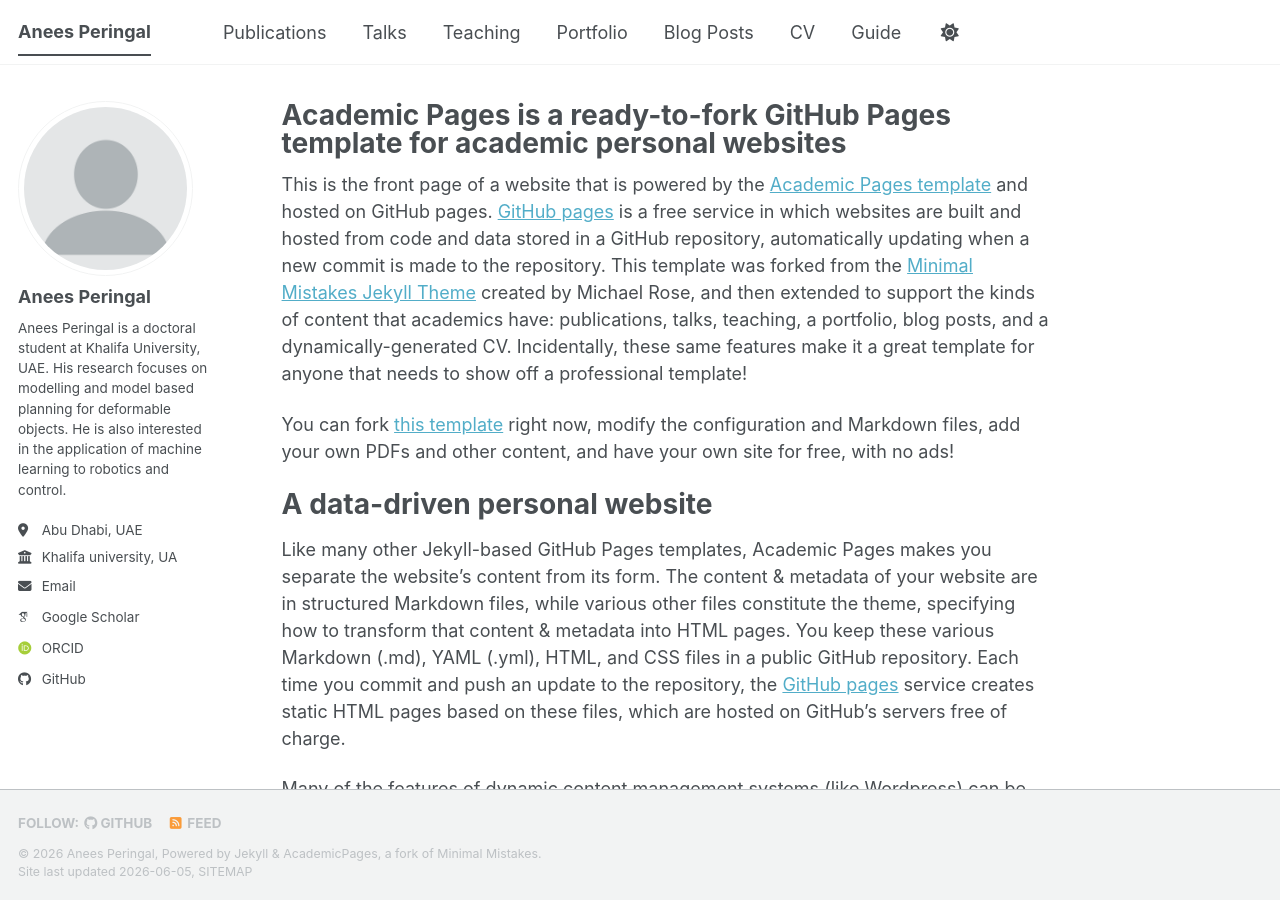
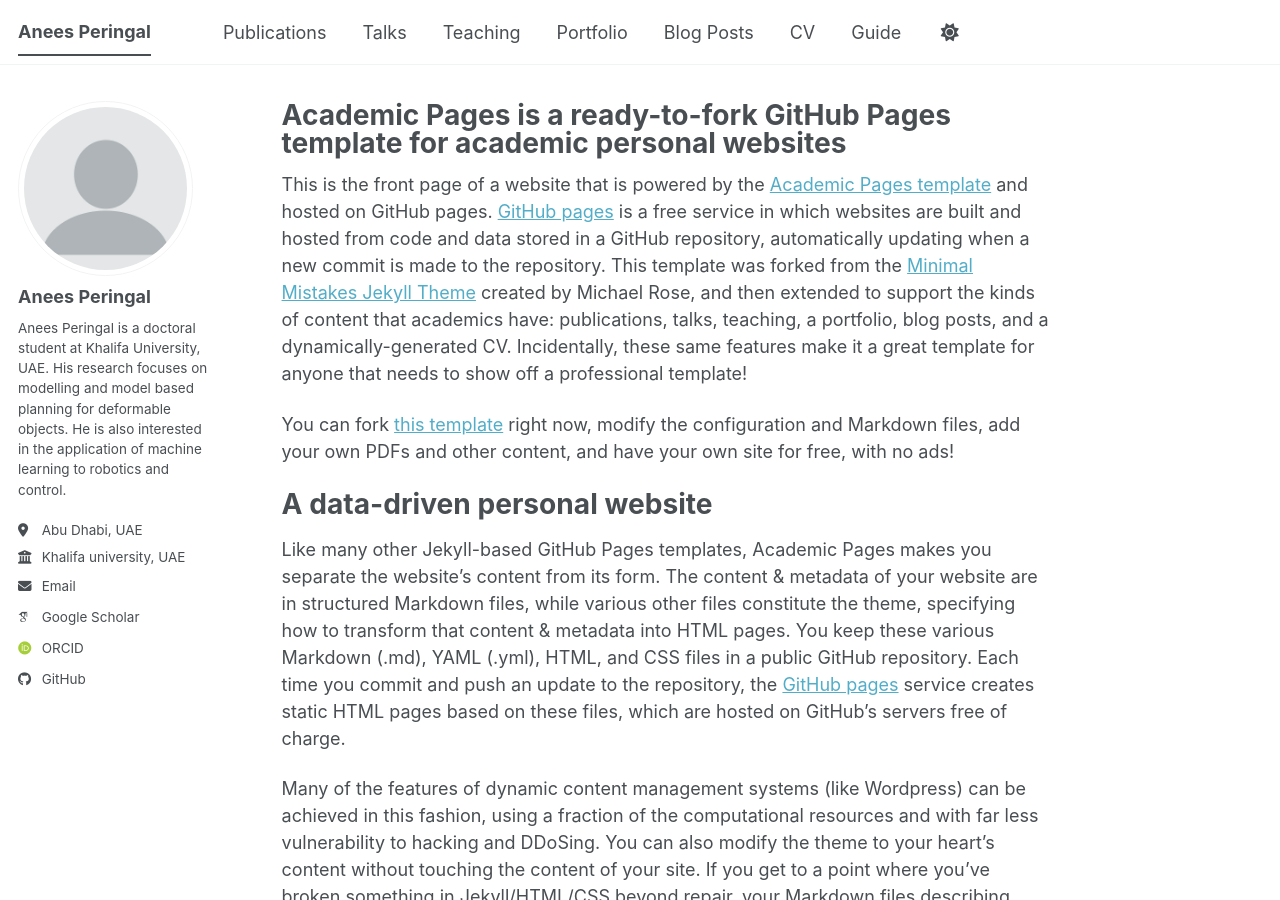
Before and after one commit to AneesPeringal/AneesPeringal.github.io, a Jekyll site: the page built from _pages/about.md, in a window 1280 px wide and 900 px high. Built offline with Jekyll 4.4.1, drawn with Linux system fonts in a browser that asks for light colours; some web fonts are replaced; a script bundle is joined from its source files by our own code; library files that are not in the unit come from our copies.

Commit message:
footer hidden

```diff
--- a/_config.yml
+++ b/_config.yml
@@ -28,7 +28,7 @@
   pronouns         : # example: "she/her"
   bio              : "Anees Peringal is a doctoral student at Khalifa University, UAE. His research focuses on modelling and model based planning for deformable objects. He is also interested in the application of machine learning to robotics and control."
   location         : "Abu Dhabi, UAE"
-  employer         : "Khalifa university, UA"
+  employer         : "Khalifa university, UAE"
   uri              : # URL
   email            : "anees870@gmail.com"
 
@@ -129,9 +129,11 @@
       options:
         format           : "iso8601" # "iso8601" (default), "timestamp-seconds", "timestamp-milliseconds"
 atom_feed:
-  hide                   : false     # change to true to hide the RSS feed in the footer
+  hide                   : true     # change to true to hide the RSS feed in the footer
   path                   : # blank (default) uses feed.xml
 
+footer:
+  hide                   : true     # change to true to hide the entire footer from the site
 
 # SEO Related
 google_site_verification :
--- a/_layouts/cv-layout.html
+++ b/_layouts/cv-layout.html
@@ -26,12 +26,14 @@
       </div>
     </div>
 
+    {% unless site.footer.hide == true %}
     <div class="page__footer">
       <footer>
         {% include footer/custom.html %}
         {% include footer.html %}
       </footer>
     </div>
+    {% endunless %}
 
     {% include scripts.html %}
 
--- a/_layouts/default.html
+++ b/_layouts/default.html
@@ -18,12 +18,14 @@
 
     {{ content }}
 
+    {% unless site.footer.hide == true %}
     <div class="page__footer">
       <footer>
         {% include footer/custom.html %}
         {% include footer.html %}
       </footer>
     </div>
+    {% endunless %}
 
     {% include scripts.html %}
 
```
